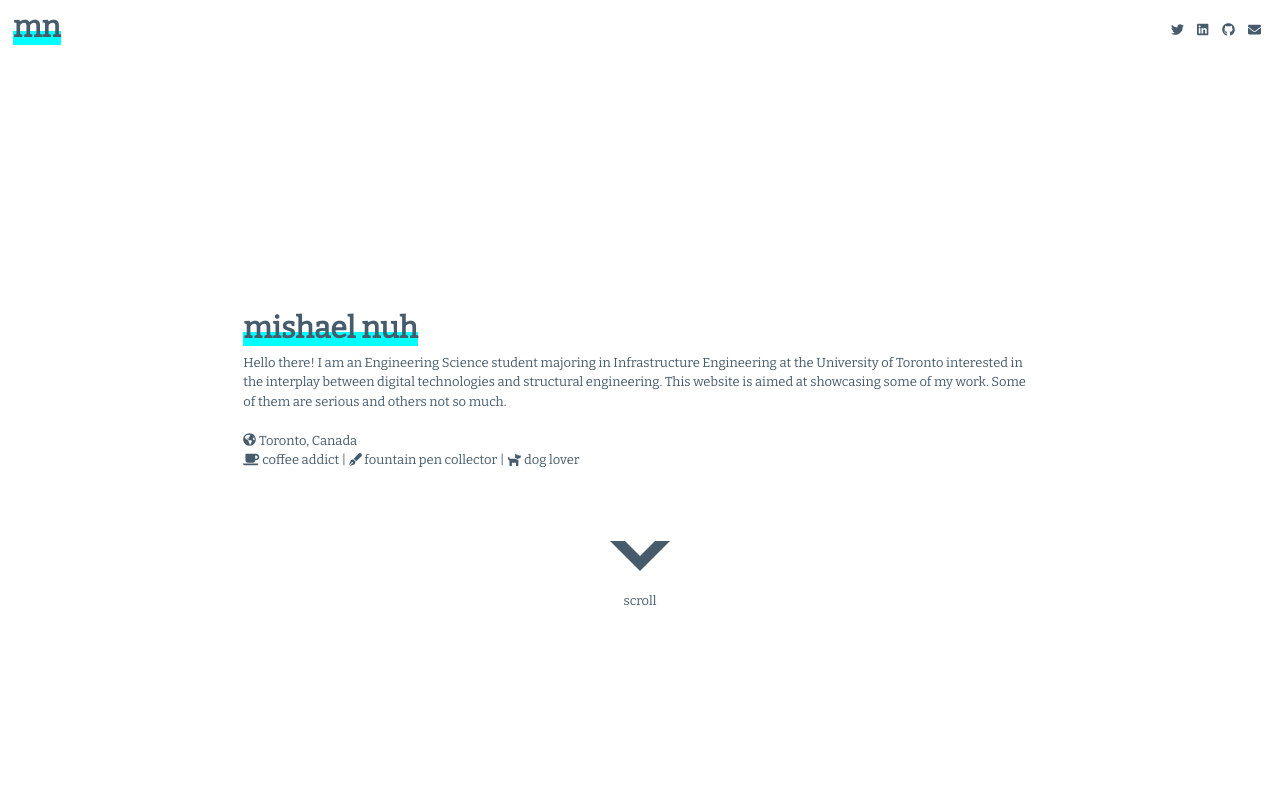
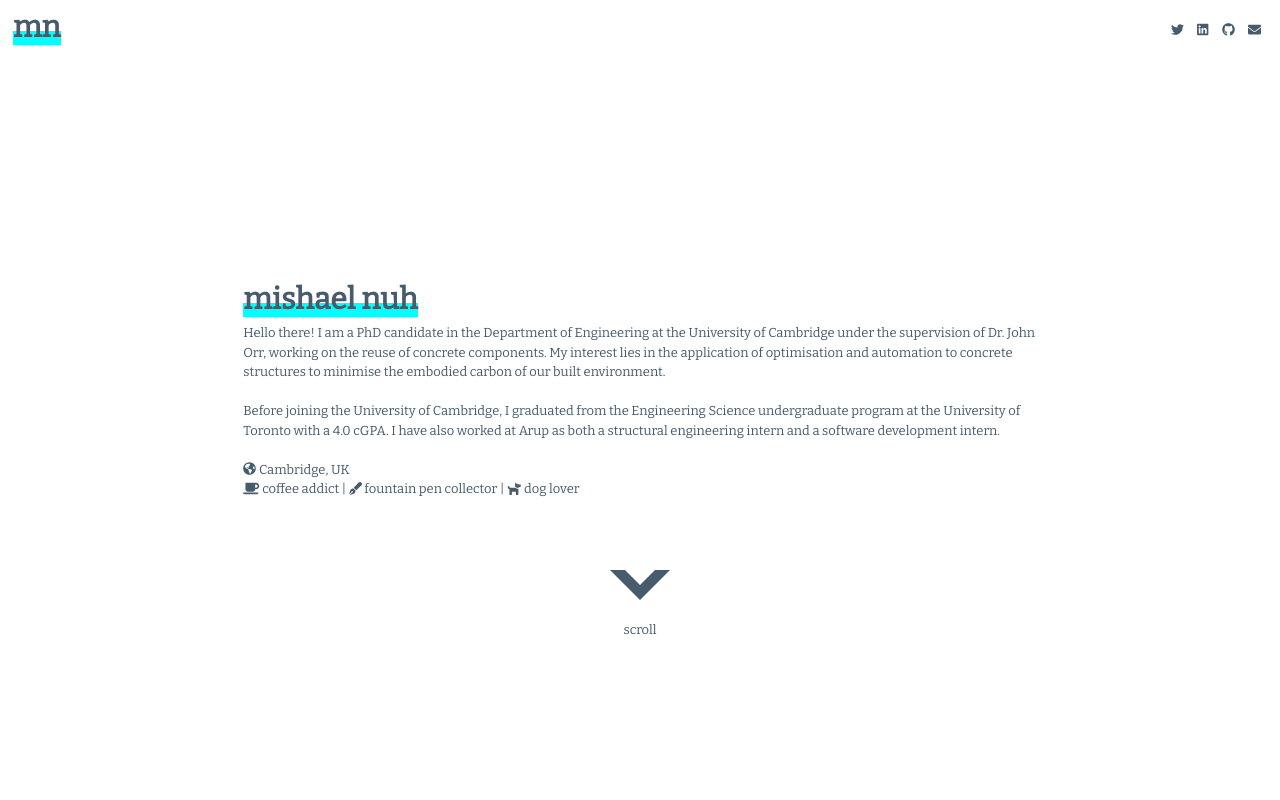
Before and after one commit to mishaelnuh/website, a Vue app: page /#/ in a window 1280 px wide. Shown: the top 800 px of the page. Built offline with nearby package versions, Linux system fonts and the light colour scheme.

Commit message:
Update content.

```diff
--- a/src/pages/Home.vue
+++ b/src/pages/Home.vue
@@ -5,10 +5,13 @@
         <div id="homeHeaderContent" ref="homeHeader">
           <h1>mishael nuh</h1>
           <p>
-            Hello there! I am an Engineering Science student majoring in Infrastructure Engineering at the University of Toronto interested in the interplay between digital technologies and structural engineering. This website is aimed at showcasing some of my work. Some of them are serious and others not so much.
+            Hello there! I am a PhD candidate in the Department of Engineering at the University of Cambridge under the supervision of Dr. John Orr, working on the reuse of concrete components. My interest lies in the application of optimisation and automation to concrete structures to minimise the embodied carbon of our built environment.
             <br/>
             <br/>
-            <font-awesome-icon icon="globe-americas"/> Toronto, Canada
+            Before joining the University of Cambridge, I graduated from the Engineering Science undergraduate program at the University of Toronto with a 4.0 cGPA. I have also worked at Arup as both a structural engineering intern and a software development intern.
+            <br/>
+            <br/>
+            <font-awesome-icon icon="globe-americas"/> Cambridge, UK
             <br/>
               <font-awesome-icon icon="coffee"/> coffee addict |
               <font-awesome-icon icon="pen-fancy"/> fountain pen collector |
```
Also changed, not shown: public/page/monstergenerator/content.md (+1 -1 lines).
